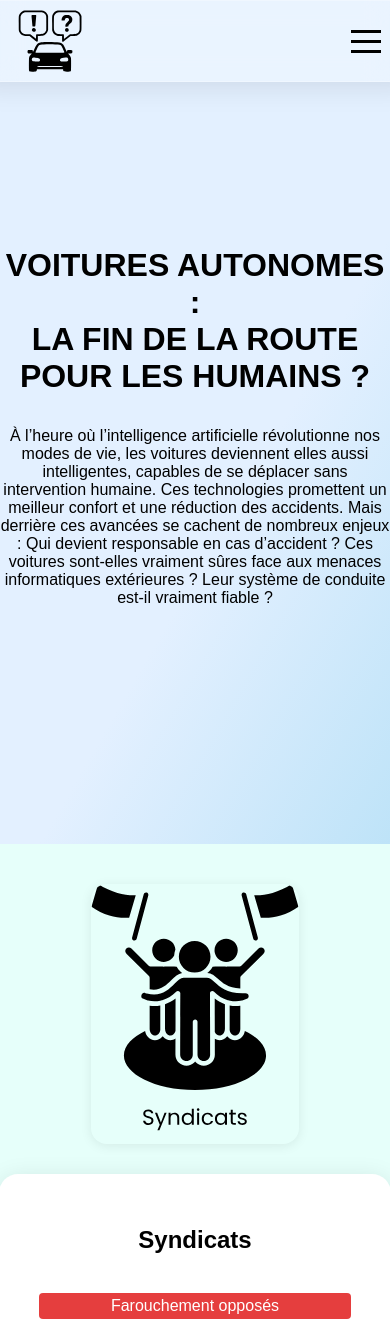
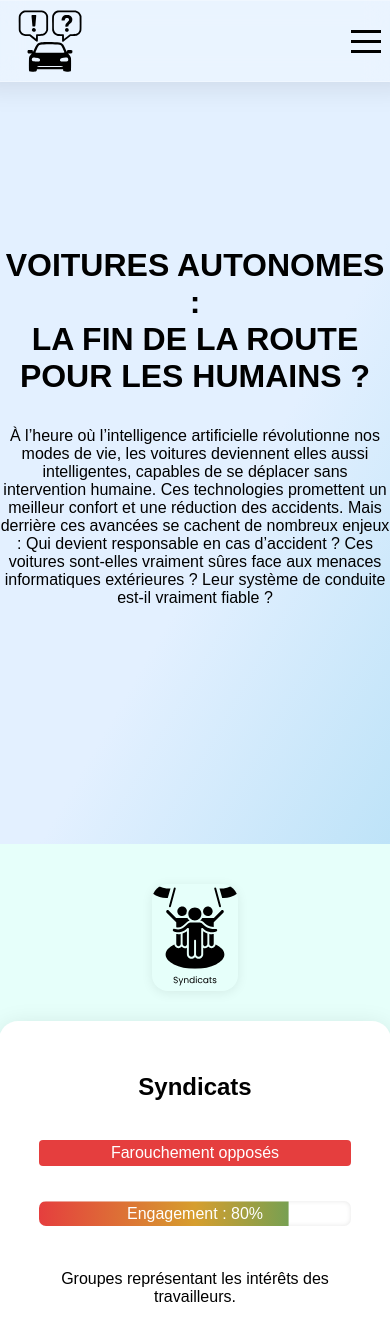
Before and after one commit to ilo80/msh-av-controversy, a React (Vite) app: page / in a window 390 px wide. Shown: the top 1341 px of the page. Built offline with nearby package versions, Linux system fonts and the light colour scheme.

Commit message:
Update index.css

```diff
--- a/src/index.css
+++ b/src/index.css
@@ -149,11 +149,9 @@ body {
 }
 
 .actor-section-image {
-  object-fit: cover;
   border-radius: 1rem;
   box-shadow: 0 2px 12px rgba(0,0,0,0.08);
-  max-width: 300px;
-  object-fit: contain;
+  width: 22vw;
 }
 
 .actor-section-info {
@@ -393,8 +391,8 @@ footer {
   }
 
   .actor-section-image {
-    max-width: 100%; /* Make image responsive */
-    height: auto; /* Maintain aspect ratio */
+    max-width: 30vw /* Make image responsive */
+    height: 30%; /* Maintain aspect ratio */
   }
 
 }
```
